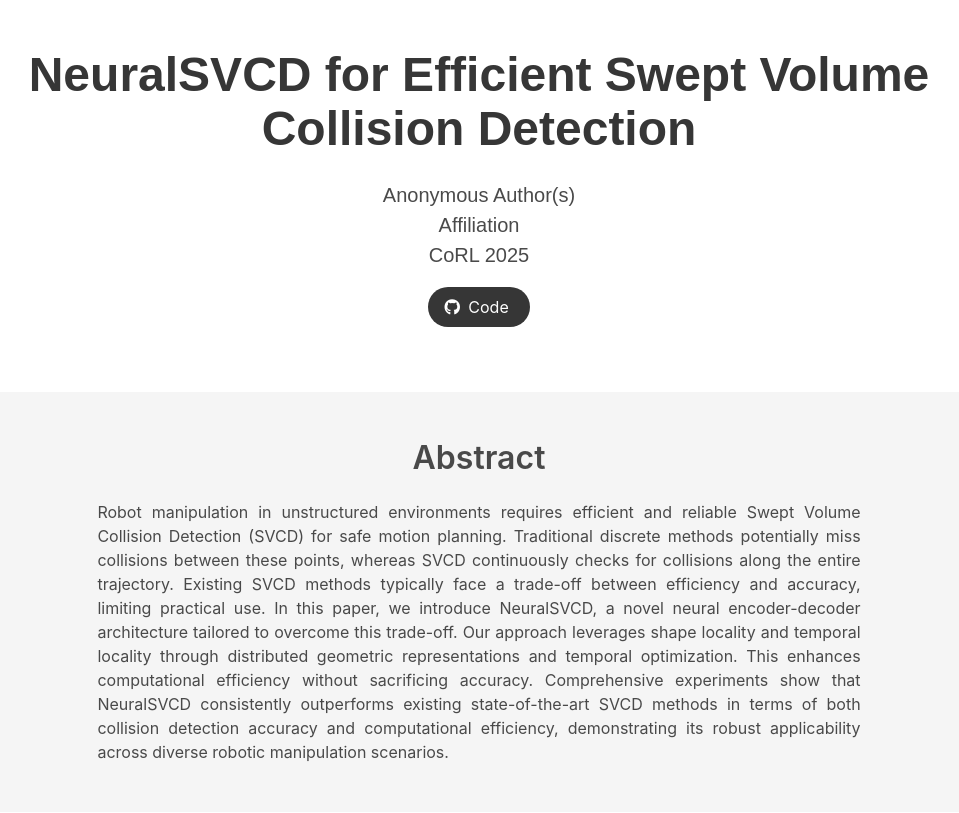
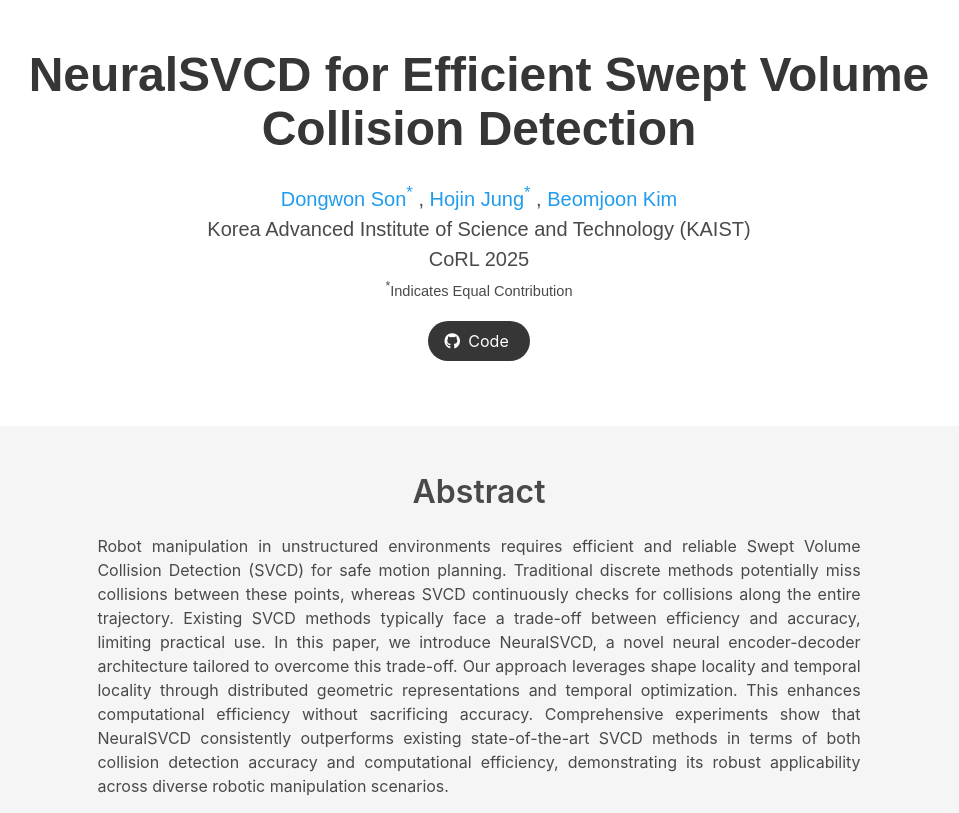
Before and after one commit to neuralsvcd/neuralsvcd.github.io, a website built with Vite: page index.html in a window 1280 px wide. Shown: the top 813 px of the page, without its empty margins (161-1120 px from the left). Built offline with nearby package versions, Linux system fonts and the light colour scheme; some icons are missing; a web font is replaced by a local one.

Commit message:
doc: add index.html

```diff
--- a/index.html
+++ b/index.html
@@ -5,22 +5,22 @@
   <meta charset="utf-8">
   <!-- Meta tags for social media banners, these should be filled in appropriatly as they are your "business card" -->
   <!-- Replace the content tag with appropriate information -->
-  <meta name="description" content="DESCRIPTION META TAG">
-  <meta property="og:title" content="SOCIAL MEDIA TITLE TAG" />
+  <!-- <meta name="description" content="DESCRIPTION META TAG"> -->
+  <!-- <meta property="og:title" content="SOCIAL MEDIA TITLE TAG" />
   <meta property="og:description" content="SOCIAL MEDIA DESCRIPTION TAG TAG" />
-  <meta property="og:url" content="URL OF THE WEBSITE" />
+  <meta property="og:url" content="URL OF THE WEBSITE" /> -->
 
   <!-- Path to banner image, should be in the path listed below. Optimal dimenssions are 1200X630-->
   <!-- <meta property="og:image" content="static/image/your_banner_image.png" /> -->
-  <meta property="og:image:width" content="1200" />
-  <meta property="og:image:height" content="630" />
+  <!-- <meta property="og:image:width" content="1200" />
+  <meta property="og:image:height" content="630" /> -->
 
-  <meta name="twitter:title" content="TWITTER BANNER TITLE META TAG">
-  <meta name="twitter:description" content="TWITTER BANNER DESCRIPTION META TAG">
+  <!-- <meta name="twitter:title" content="TWITTER BANNER TITLE META TAG">
+  <meta name="twitter:description" content="TWITTER BANNER DESCRIPTION META TAG"> -->
 
   <!-- Path to banner image, should be in the path listed below. Optimal dimenssions are 1200X600-->
   <!-- <meta name="twitter:image" content="static/images/your_twitter_banner_image.png"> -->
-  <meta name="twitter:card" content="summary_large_image">
+  <!-- <meta name="twitter:card" content="summary_large_image"> -->
 
   <!-- Keywords for your paper to be indexed by-->
   <!-- <meta name="keywords" content="KEYWORDS SHOULD BE PLACED HERE"> -->
@@ -55,12 +55,23 @@
           <div class="column has-text-centered">
             <h1 class="title is-1 publication-title">NeuralSVCD for Efficient Swept Volume Collision Detection</h1>
             <div class="is-size-5 publication-authors">
-              <!-- Paper authors -->
-              <span class="author-block">Anonymous Author(s)</span>
+              <span class="author-block">
+                <a href=""https://dongwon-son.github.io/" target="_blank" class="external-link">
+                  Dongwon Son<sup>*</sup>
+                </a>
+                ,
+                <a href="https://dev.hojins.life/" target="_blank" class="external-link">
+                  Hojin Jung<sup>*</sup>
+                </a>
+                ,
+                <a href="https://beomjoonkim.github.io/" target="_blank" class="external-link">
+                  Beomjoon Kim
+                </a>
+              </span>
             </div>
             <div class="is-size-5 publication-authors">
-              <span class="author-block">Affiliation<br>CoRL 2025</span>
-              <!-- <span class="eql-cntrb"><small><br><sup>*</sup>Indicates Equal Contribution</small></span> -->
+              <span class="author-block">Korea Advanced Institute of Science and Technology (KAIST)<br>CoRL 2025</span>
+              <span class="eql-cntrb"><small><br><sup>*</sup>Indicates Equal Contribution</small></span>
             </div>
             <div class="column has-text-centered">
               <!-- <div class="publication-links">
```
